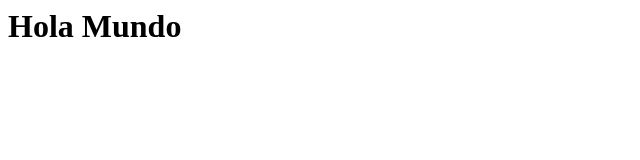
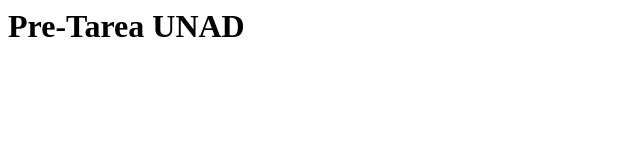
Before and after one commit to nrubianob/prueba, a plain HTML site: page Sitio/index.html in a window 1280 px wide. Shown: the whole page, without its empty margins (0-640 px from the left). Drawn offline with Linux system fonts and the light colour scheme.

Commit message:
Update index.html

```diff
--- a/Sitio/index.html
+++ b/Sitio/index.html
@@ -3,6 +3,6 @@
 		<title>Sitio web UNAD</title>
 	</head>
 	<body>
-		<h1>Hola Mundo</h1>
+		<h1>Pre-Tarea UNAD</h1>
 	</body>
 </html>
```
